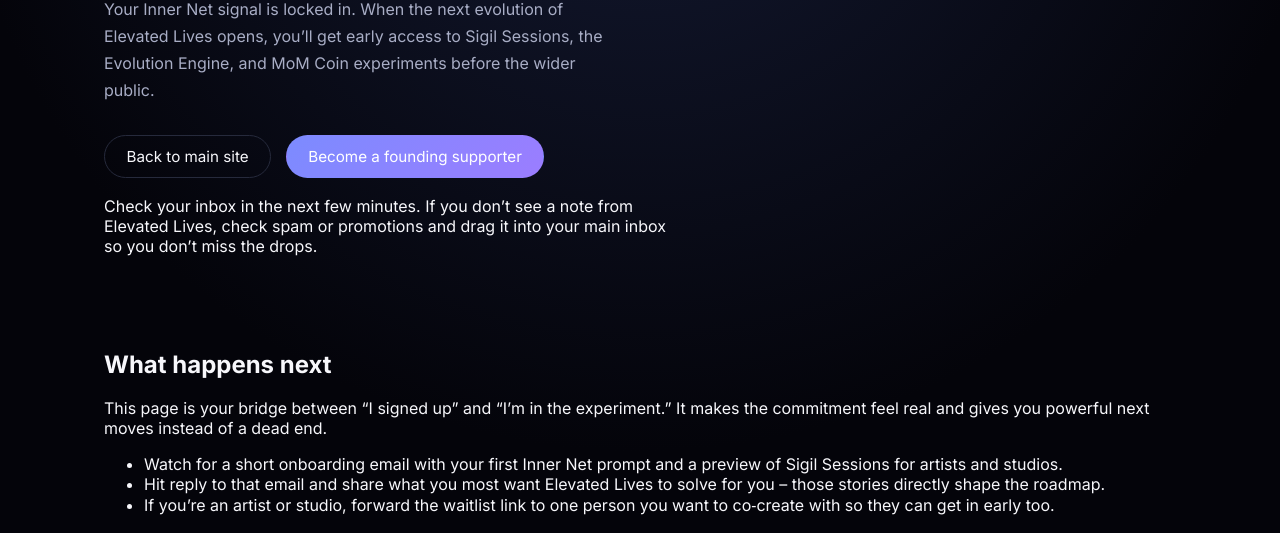
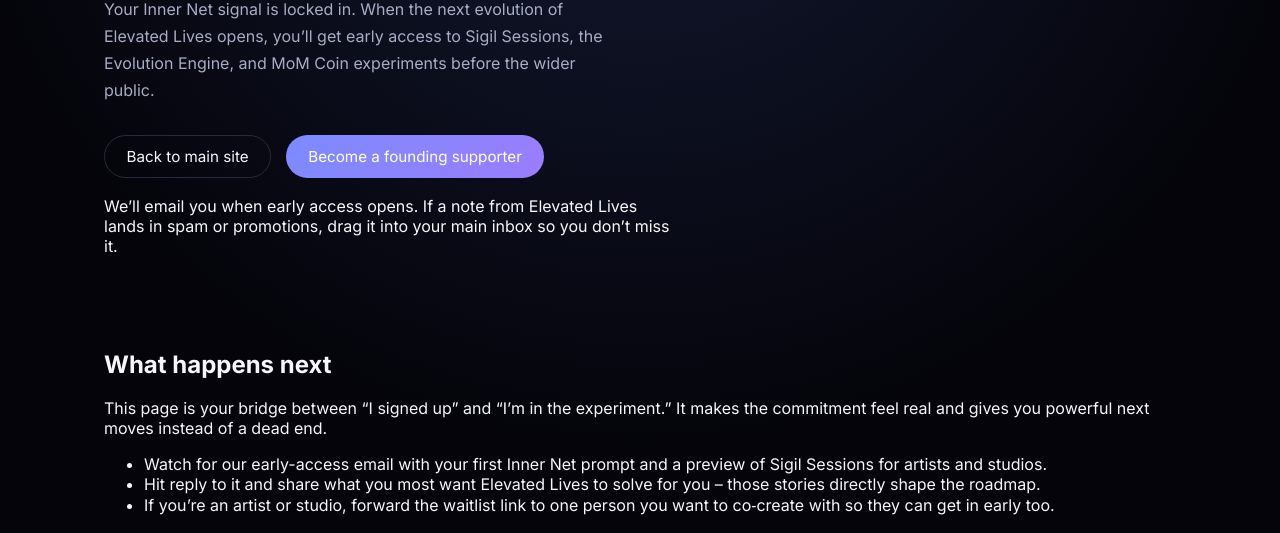
Before and after one commit to ElevatedLivesInc/elevatedlives, a plain HTML site: page thank-you.html in a window 1280 px wide. Shown: the part 238-771 px from the top of the page. Drawn offline with Linux system fonts and the light colour scheme.

Commit message:
fix: waitlist lands on the real thank-you page, founders button works, no promised email that never sends
- Waitlist redirect pointed at the YOUR-DOMAIN.com placeholder; now elevatedlives.xyz/thank-you.html.
- Thank-you's 'Become a founding supporter' pointed at a placeholder Stripe link; now the site's Support section.
- Thank-you promised an onboarding email 'in the next few minutes' that nothing sends; now says we'll email when early access opens.

Co-Authored-By: Claude Opus 5.5 <noreply@anthropic.com>
Claude-Session: https://claude.ai/code/session_01Q6fFSAgrsyoH3B2uNoyZA7

```diff
--- a/thank-you.html
+++ b/thank-you.html
@@ -48,16 +48,16 @@
 
           <!-- Paste your real Stripe Payment Link here -->
           <a class="btn stripe"
-             href="https://buy.stripe.com/REPLACE_WITH_YOUR_PAYMENT_LINK"
+             href="/#support"
              target="_blank" rel="noopener">
             Become a founding supporter
           </a>
         </div>
 
         <p class="small">
-          Check your inbox in the next few minutes. If you don’t see a note from
-          Elevated Lives, check spam or promotions and drag it into your main inbox
-          so you don’t miss the drops.
+          We’ll email you when early access opens. If a note from Elevated Lives
+          lands in spam or promotions, drag it into your main inbox so you don’t
+          miss it.
         </p>
       </div>
     </div>
@@ -75,11 +75,11 @@
 
       <ul class="bullets">
         <li>
-          Watch for a short onboarding email with your first Inner Net prompt and
+          Watch for our early-access email with your first Inner Net prompt and
           a preview of Sigil Sessions for artists and studios.
         </li>
         <li>
-          Hit reply to that email and share what you most want Elevated Lives to
+          Hit reply to it and share what you most want Elevated Lives to
           solve for you – those stories directly shape the roadmap.
         </li>
         <li>
```
Also changed, not shown: index.html (+1 -1 lines).
